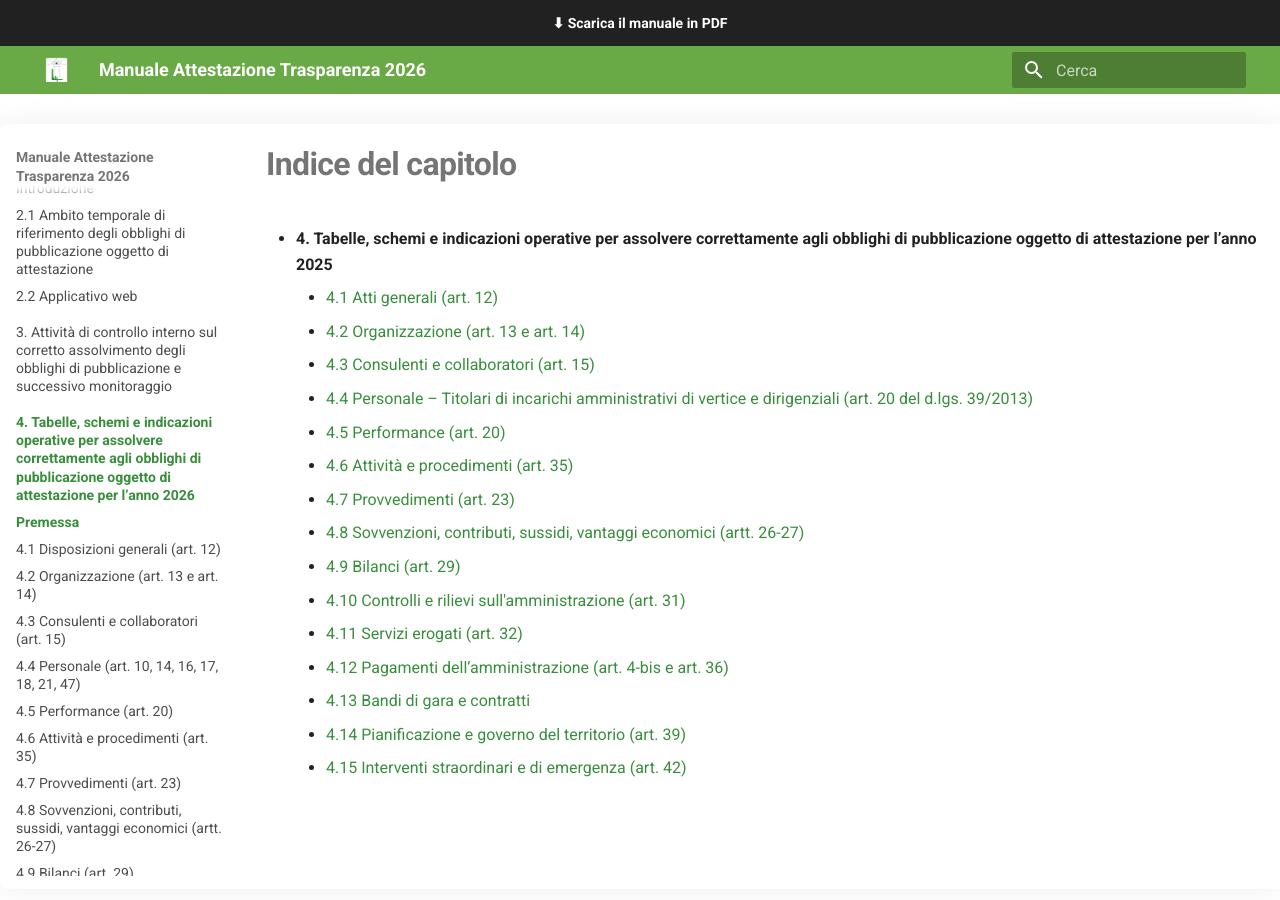
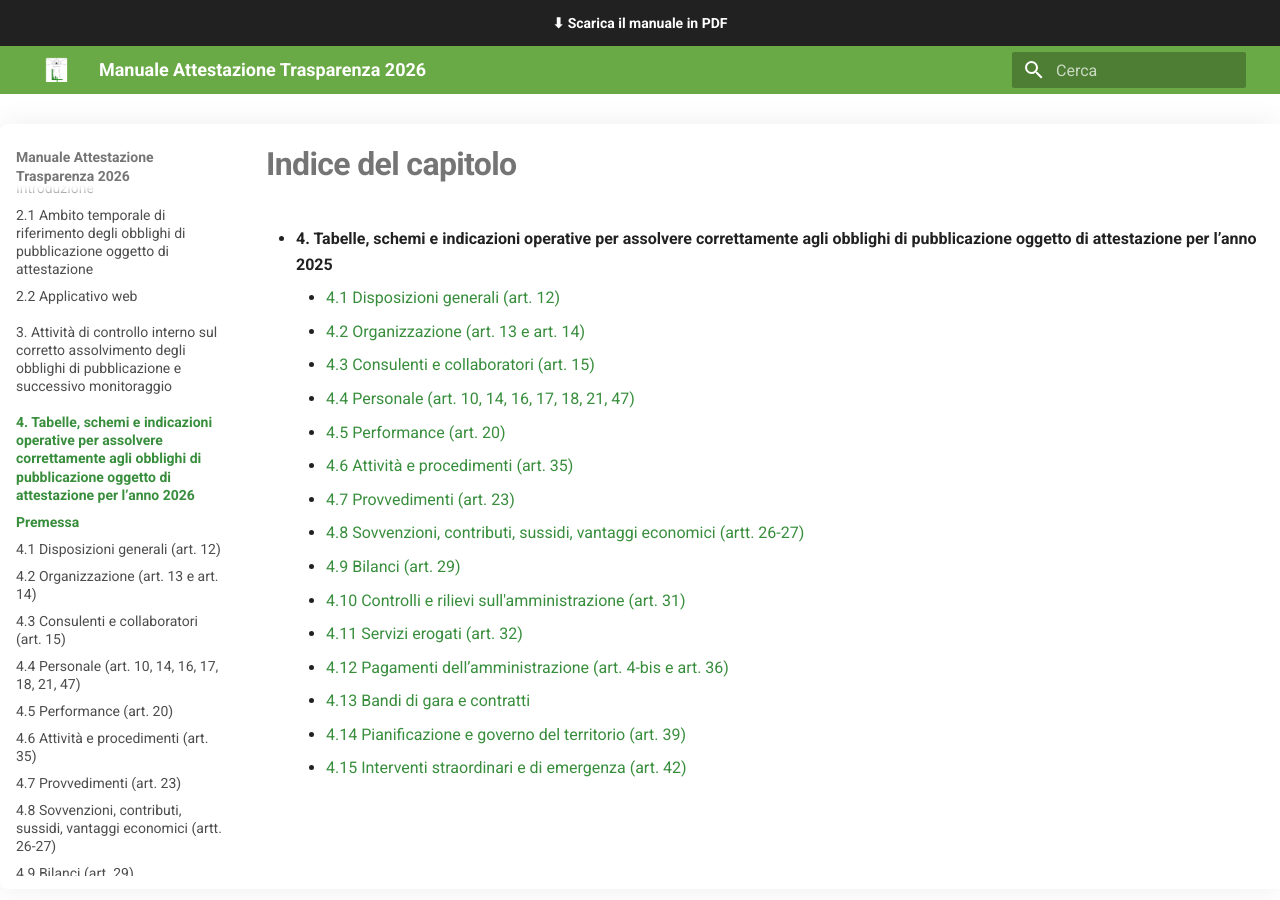
Before and after one commit to Lab4srl/manuale-trasparenza-2026, an MkDocs documentation site: the page built from docs/capitolo-4/index.md, in a window 1280 px wide and 900 px high. Built offline with MkDocs 1.6.1 and Material for MkDocs 9.7.7, drawn with Linux system fonts in a browser that asks for light colours.

Commit message:
Aggiornamento manuale

```diff
--- a/docs/capitolo-4/index.md
+++ b/docs/capitolo-4/index.md
@@ -1,10 +1,10 @@
 # Indice del capitolo
 
 - **4. Tabelle, schemi e indicazioni operative per assolvere correttamente agli obblighi di pubblicazione oggetto di attestazione per l’anno 2025**
-    - [4.1 Atti generali (art. 12)](4-1-atti-generali.md)
+    - [4.1 Disposizioni generali (art. 12)](4-1-atti-generali.md)
     - [4.2 Organizzazione (art. 13 e art. 14)](4-2-organizzazione.md)
     - [4.3 Consulenti e collaboratori (art. 15)](4-3-consulenti-collaboratori.md)
-    - [4.4 Personale – Titolari di incarichi amministrativi di vertice e dirigenziali (art. 20 del d.lgs. 39/2013)](4-4-personale-vertice-dirigenziali.md)
+    - [4.4 Personale (art. 10, 14, 16, 17, 18, 21, 47)](4-4-personale-vertice-dirigenziali.md)
     - [4.5 Performance (art. 20)](4-5-performance.md)
     - [4.6 Attività e procedimenti (art. 35)](4-6-attivita-procedimenti.md)
     - [4.7 Provvedimenti (art. 23)](4-7-provvedimenti.md)
```
